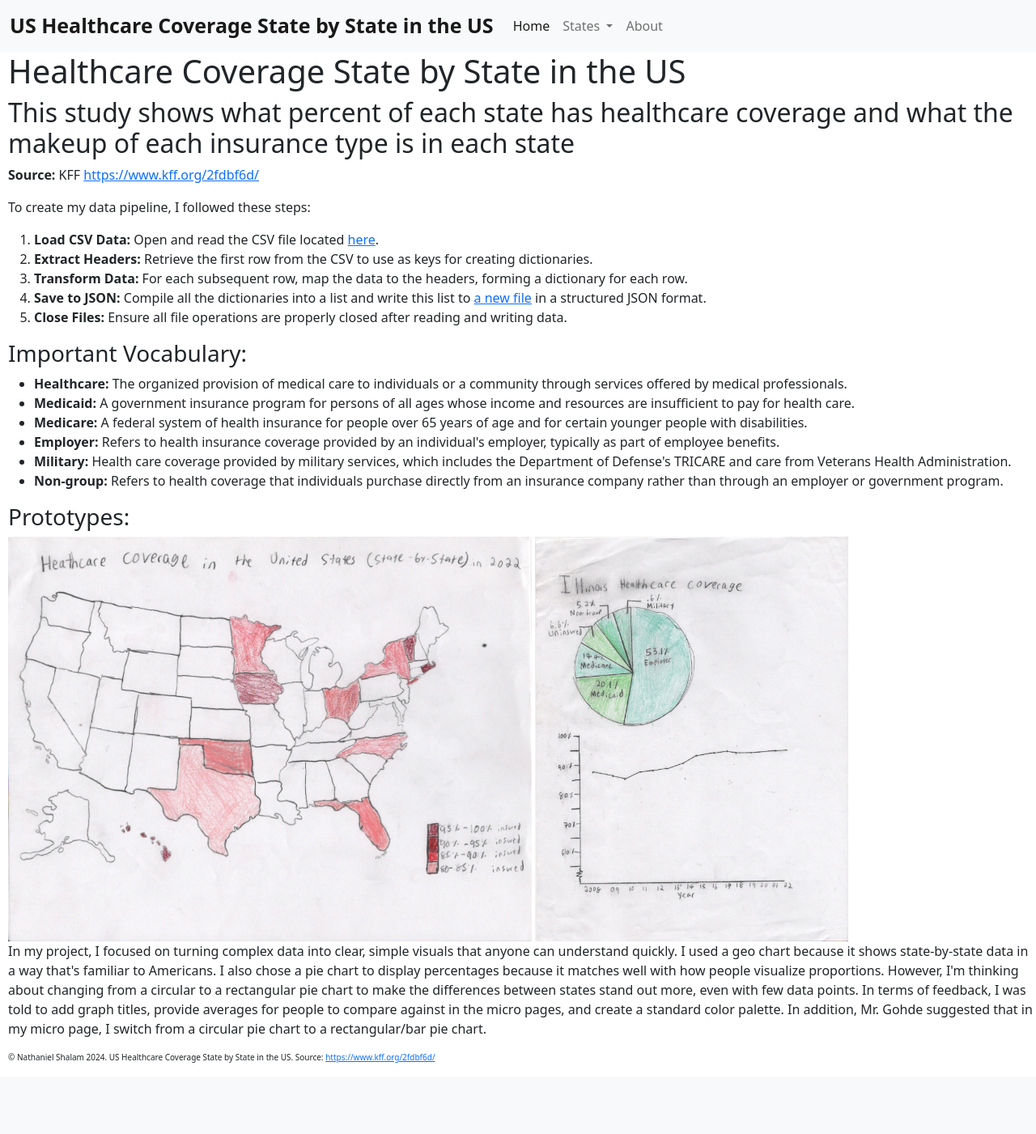
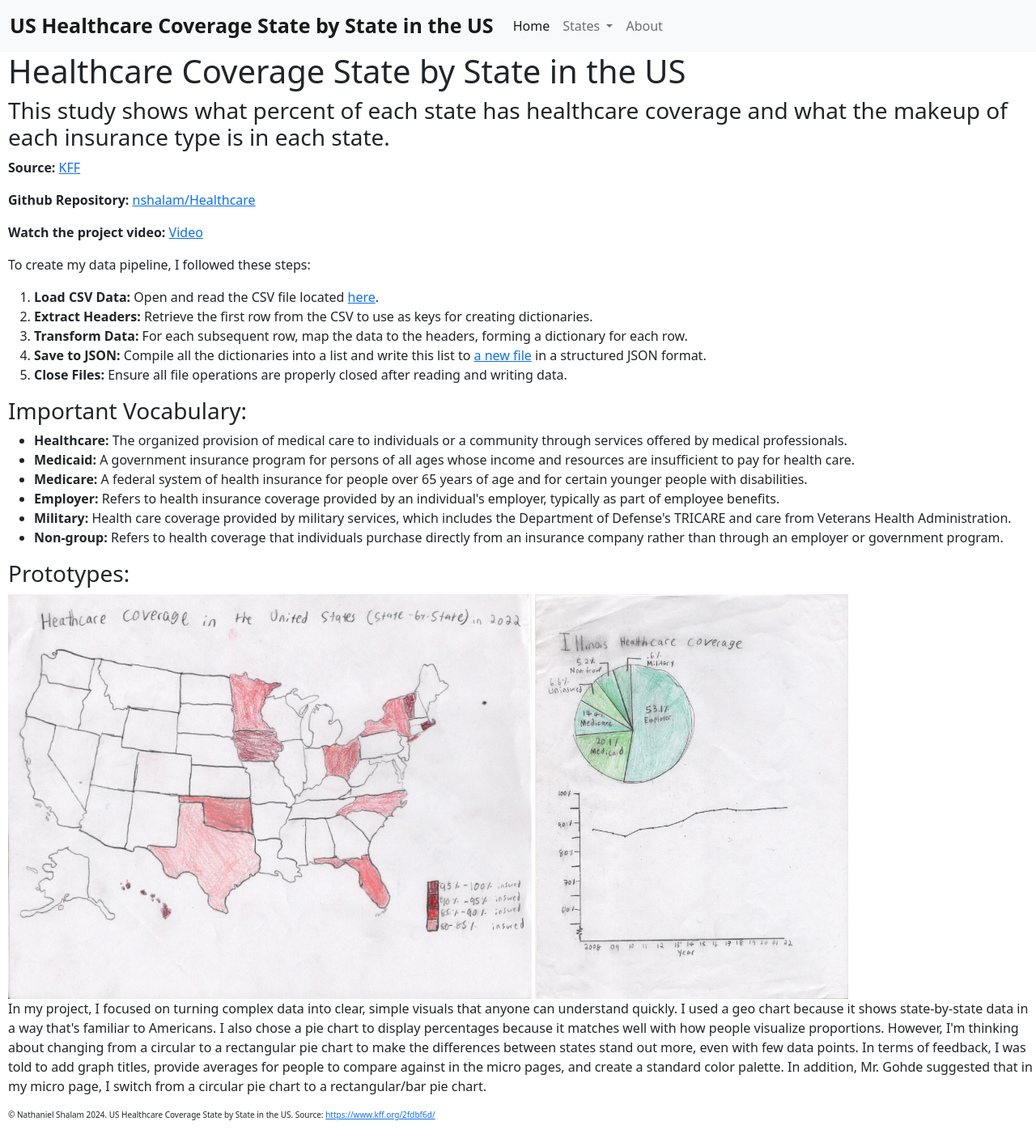
Before and after one commit to nshalam/Healthcare, a Flask app: page /about in a window 1280 px wide. Shown: the whole page at 81% size. Before the commit the page ends 1313 px from the top, so only its background shows below. Run offline with Flask 3, Linux system fonts and the light colour scheme.

Commit message:
Project Progress

```diff
--- a/templates/Index.html
+++ b/templates/Index.html
@@ -20,11 +20,11 @@
 </div>
 <ol style="width:1200px">
     <h3> Key Takeaways: </h3>
-    <li>Employer-based coverage is the predominant provider of health insurance to most Americans, underscoring the role of employment in accessing healthcare in the U.S. States with robust economic environments tend to have higher rates of employer-provided healthcare.</li>
+    <li><strong>Employer-based coverage</strong> is the predominant provider of health insurance to most Americans, insuring around </strong>48.7%</strong> of Americans. This shows the role of employment in accessing healthcare in the United States; places with robust economic environments tend to have higher rates of employment and therefore employer-provided healthcare.</li>
 
-    <li>States with expanded Medicaid programs exhibit higher Medicaid coverage, indicating the impact of state-level policy decisions on healthcare access. This expansion notably benefits low-income residents and reduces uninsured rates.</li>
+    <li><strong>Medicaid</strong> is the most-used government subsidized form of healthcare (among Medicare, Medicaid, and Military) with <strong>21.2%</strong> of the United States being insured by Medicaid.%.</li>
 
-    <li>The uninsured rates are alarmingly high in some states, reflecting gaps in the healthcare system that leave significant portions of the population without necessary medical coverage. This can lead to increased individual healthcare costs and poorer overall health outcomes among those lower income populations.</li>
+    <li><strong>Uninsured</strong> rates across the country are alarmingly high, at <strong>8.0%</strong>. In some states where this rate is higher, there are huge gaps in the healthcare system that leave significant portions of the population without necessary medical coverage. This can lead to increased individual healthcare costs and poorer overall health outcomes among those lower income populations.</li>
 </ol>
 
 
--- a/templates/about.html
+++ b/templates/about.html
@@ -9,8 +9,10 @@
     {% include 'navbar.html' %}
     <div style="margin-left:10px">
         <h1>Healthcare Coverage State by State in the US</h1>
-        <h2>This study shows what percent of each state has healthcare coverage and what the makeup of each insurance type is in each state</h2>
-        <p><strong>Source:</strong> KFF <a href="https://www.kff.org/2fdbf6d/">https://www.kff.org/2fdbf6d/</a></p>
+        <h3>This study shows what percent of each state has healthcare coverage and what the makeup of each insurance type is in each state.</h3>
+        <p><strong>Source:</strong> <a href="https://www.kff.org/2fdbf6d/">KFF</a></p>
+        <p><strong>Github  Repository:</strong> <a href="https://github.com/nshalam/Healthcare">nshalam/Healthcare</a></p>
+        <p><strong>Watch the project video:</strong> <a href="">Video</a></p>
 
         <p>To create my data pipeline, I followed these steps:</p>
         <ol>
```
Also changed, not shown: templates/Pie.svg.
